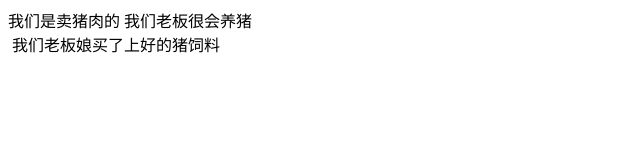
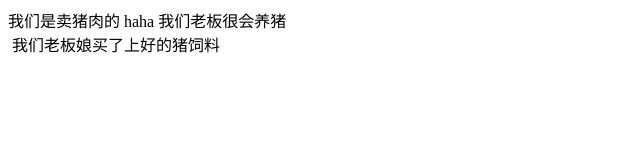
Before and after one commit to Ivancheny/git-demo-1, a plain HTML site: page index.html in a window 1280 px wide. Shown: the full height of the page, 0-640 px from the left. Drawn offline with Linux system fonts and the light colour scheme.

Commit message:
新的提交内容

```diff
--- a/index.html
+++ b/index.html
@@ -11,7 +11,7 @@
 <body>
     <div>
         我们是卖猪肉的
-
+haha
 
         我们老板很会养猪
     </div>
```
